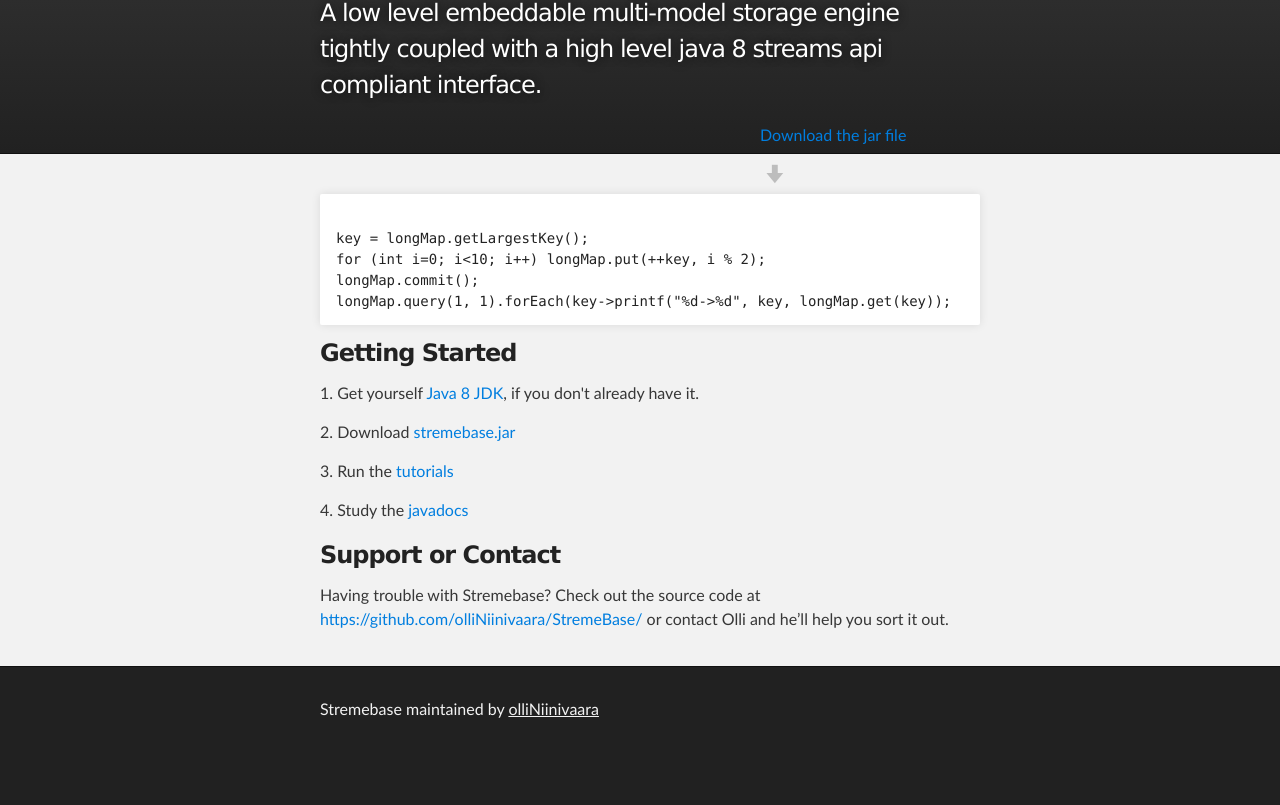
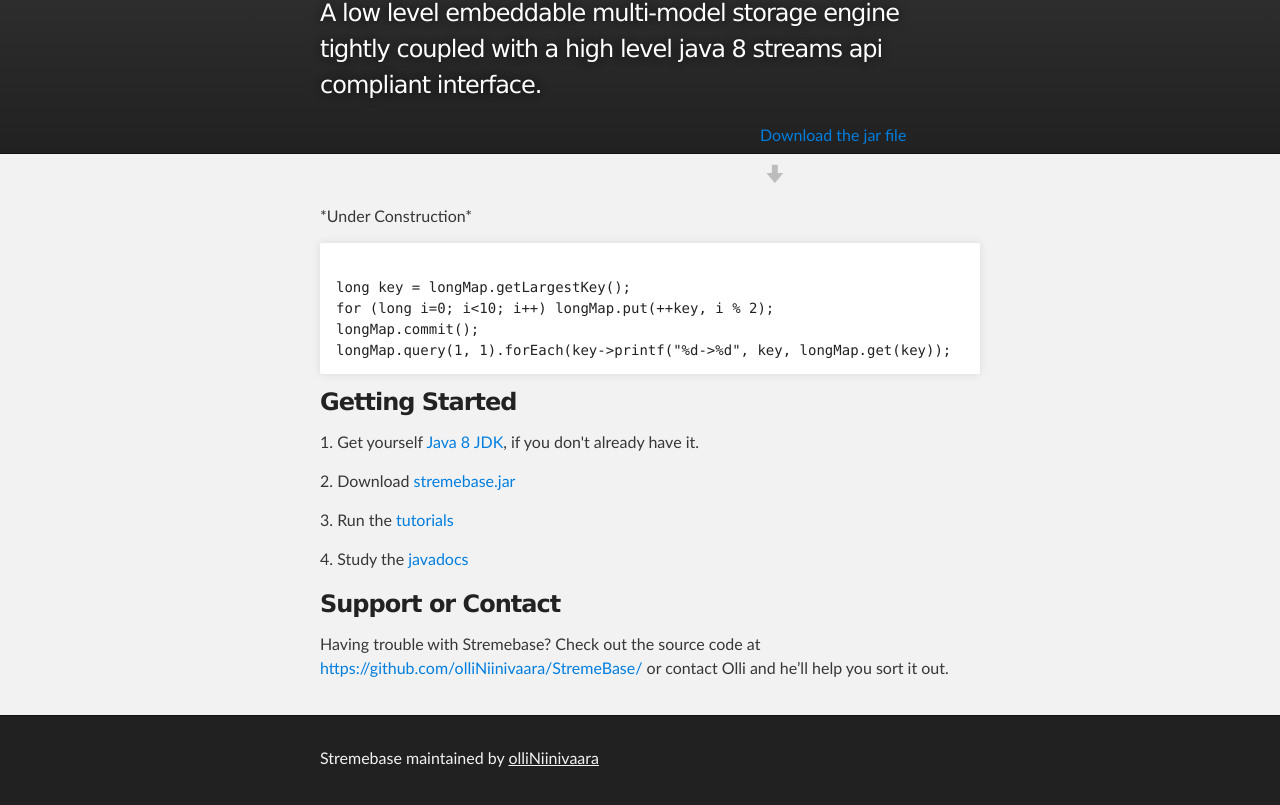
Before and after one commit to olliNiinivaara/Stremebase-source, a plain HTML site: page index.html in a window 1280 px wide. Shown: the part 128-933 px from the top of the page. Before the commit the page ends 884 px from the top, so only its background shows below. Drawn offline with Linux system fonts and the light colour scheme.

Commit message:
Update index.html

```diff
--- a/index.html
+++ b/index.html
@@ -35,9 +35,11 @@
 
 <!--a id="welcome-to-github-pages" class="anchor" href="#welcome-to-github-pages" aria-hidden="true"><span class="octicon octicon-link"></span></a>Welcome to StremeBase home.</h3-->
 
+<p>*Under Construction*</p>
+
 <pre><code>
-key = longMap.getLargestKey();
-for (int i=0; i<10; i++) longMap.put(++key, i % 2);
+long key = longMap.getLargestKey();
+for (long i=0; i<10; i++) longMap.put(++key, i % 2);
 longMap.commit();
 longMap.query(1, 1).forEach(key->printf("%d->%d", key, longMap.get(key));
 </code></pre>
@@ -53,18 +55,16 @@
 <h3>
 <a id="support-or-contact" class="anchor" href="#support-or-contact" aria-hidden="true"><span class="octicon octicon-link"></span></a>Support or Contact</h3>
 
+
+
 <p>Having trouble with Stremebase? Check out the source code at <a href="https://github.com/olliNiinivaara/StremeBase/">https://github.com/olliNiinivaara/StremeBase/</a> or contact Olli and he’ll help you sort it out.</p>
       </section>
     </div>
-
     <!-- FOOTER  -->
     <div id="footer_wrap" class="outer">
       <footer class="inner">
         <p class="copyright">Stremebase maintained by <a href="https://github.com/olliNiinivaara">olliNiinivaara</a></p>
       </footer>
     </div>
-
-
-
   </body>
 </html>
```
